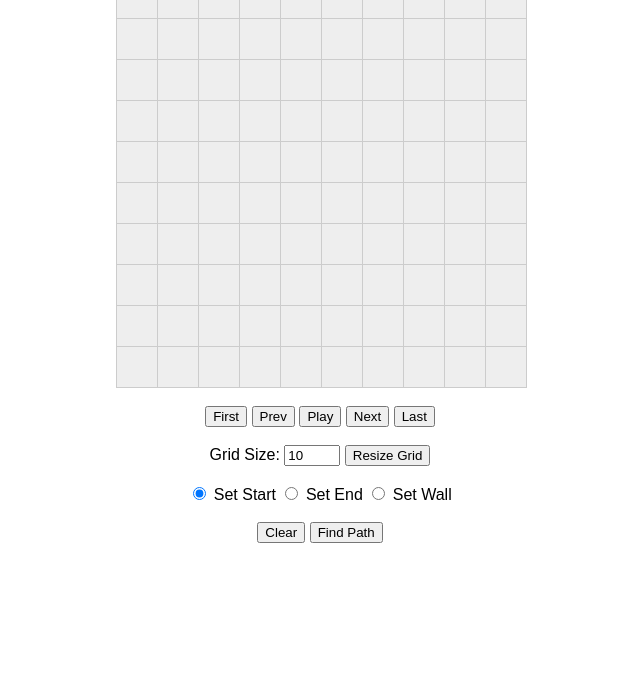
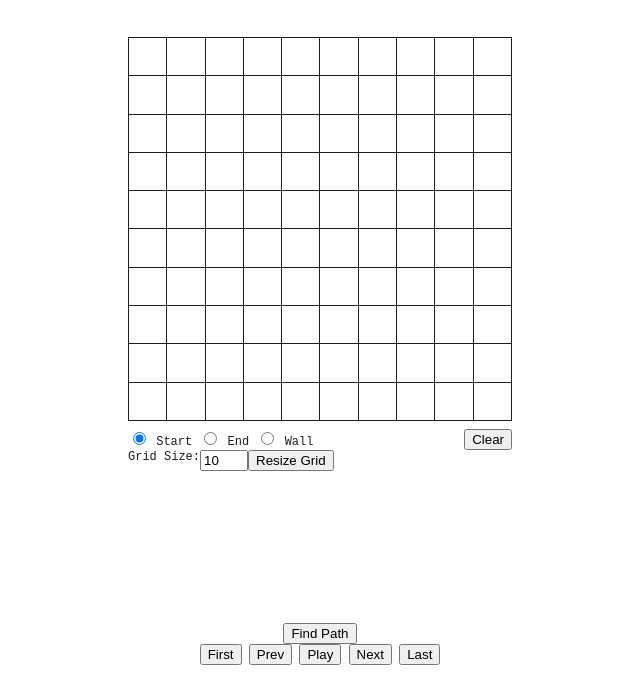
Before and after one commit to liaminaki/dijkstra, a plain HTML site: page index.html in a window 1280 px wide. Shown: the part 103-800 px from the top of the page, without its empty margins (320-960 px from the left). Drawn offline with Linux system fonts and the light colour scheme.

Commit message:
Update html structure and styles

```diff
--- a/index.html
+++ b/index.html
@@ -2,30 +2,42 @@
 <html lang="en">
 <head>
   <meta charset="UTF-8">
-  <title>Pathfinding Visualizer</title>
+  <title>Dijkstra</title>
   <link rel="stylesheet" href="style.css">
 </head>
 <body>
-  <h1>Dijkstra's Pathfinding Visualizer</h1>
-  <div id="grid"></div>
-  <div class="controls">
-    <button id="first">First</button>
-    <button id="prev">Prev</button>
-    <button id="togglePlay">Play</button>
-    <button id="next">Next</button>
-    <button id="last">Last</button>
-    <br><br>
-    <label for="gridSize">Grid Size:</label>
-    <input type="number" id="gridSize" min="2" max="26" value="10">
-    <button id="resizeGrid">Resize Grid</button>
-    <br><br>
-    <label><input type="radio" name="placingMode" id="radioStart" value="start" checked> Set Start</label>
-    <label><input type="radio" name="placingMode" id="radioEnd" value="end"> Set End</label>
-    <label><input type="radio" name="placingMode" id="radioWall" value="wall"> Set Wall</label>
-    <br><br>
-    <button id="clear">Clear</button>
+  <header>
+    <h1>DIJKSTRA</h1>
+    <p>Liam Iñaki Gillamac</p>
+  </header>
+  <main>
+    <div id="grid" aria-label="Dijkstra Grid"></div>
+    <form class="grid-controls" onsubmit="return false;">
+      <div class="grid-controls_row-1">
+        <div class="cell-settings">
+          <label><input type="radio" name="placingMode" id="radioStart" value="start" checked> Start</label>
+          <label><input type="radio" name="placingMode" id="radioEnd" value="end"> End</label>
+          <label><input type="radio" name="placingMode" id="radioWall" value="wall"> Wall</label>
+        </div>
+        <button type="button" id="clear">Clear</button>
+      </div>
+      <div class="grid-controls_row-2">
+        <label for="gridSize">Grid Size:</label>
+        <input type="number" id="gridSize" min="2" max="26" value="10" style="width: 3em;">
+        <button type="button" id="resizeGrid">Resize Grid</button>
+      </div>
+    </form>
+  </main>
+  <footer class="controls">
     <button id="findPath">Find Path</button>
-  </div>
+    <div class="playback-controls">
+      <button id="first" title="Go to first step">First</button>
+      <button id="prev" title="Previous step">Prev</button>
+      <button id="togglePlay" title="Play/Pause">Play</button>
+      <button id="next" title="Next step">Next</button>
+      <button id="last" title="Go to last step">Last</button>
+    </div>
+  </footer>
   <script type="module" src="js/main.js"></script>
 </body>
 </html>
--- a/js/grid.js
+++ b/js/grid.js
@@ -13,8 +13,8 @@ class Grid {
     const container = document.getElementById('grid');
     container.innerHTML = '';
     container.style.display = 'grid';
-    container.style.gridTemplateColumns = `repeat(${this.size}, 40px)`;
-    container.style.gridTemplateRows = `repeat(${this.size}, 40px)`;
+    container.style.gridTemplateColumns = `repeat(${this.size}, calc((var(--body-width) - 1px) / ${this.size} - 1px))`;
+    container.style.gridTemplateRows = `repeat(${this.size}, calc((var(--body-width) - 1px) / ${this.size} - 1px))`;
 
     for (let y = 0; y < this.size; y++) {
       for (let x = 0; x < this.size; x++) {
--- a/style.css
+++ b/style.css
@@ -1,25 +1,72 @@
+:root {
+  --black: #1E1E1E;
+  --start-color: #318945;
+  --end-color: #BA4E4E;
+  --path-color: #ffaa00;
+  --visited-color: lightcyan;
+  --margin: 2rem;
+  --body-width: 24rem;
+}
+
 body {
-  font-family: sans-serif;
+  font-family: monospace, 'Courier New', Courier;
   text-align: center;
+  color: var(--black);
+  font-size: 0.75em;
+  width: var(--body-width);
+  margin: var(--margin) auto;
+  min-height: calc(100svh - 2 * var(--margin));
+  display: flex;
+  flex-direction: column;
 }
+
+main {
+  flex: 1 0 auto;
+  display: flex;
+  flex-direction: column;
+  align-items: center;
+  margin: var(--margin) 0;
+}
+
+h1 {
+  font-size: 3rem;
+  margin: 0;
+}
+
+p {
+  margin: 0;
+}
+
 #grid {
   display: grid;
   gap: 1px;
-  margin: 20px auto;
-  width: fit-content;
+  margin: 0.5rem auto;
+  width: var(--body-width);
+  height: var(--body-width);
 }
+
+.grid-controls {
+  width: 100%;
+}
+
+.grid-controls_row-1 {
+  display: flex;
+  justify-content: space-between;
+}
+
+.grid-controls_row-2 {
+  display: flex;
+  justify-content: flex-start;
+}
+
 .cell {
   aspect-ratio: 1 / 1;
-  width: 40px;
-  height: 40px;
-  background-color: #eee;
-  border: 1px solid #ccc;
+  width: 100%;
+  height: 100%;
+  border: 1px solid var(--black);
 }
-.cell.start { background-color: green; }
-.cell.end { background-color: red; }
-.cell.wall { background-color: black; }
-.cell.visited { background-color: lightblue; }
-.cell.path { background-color: yellow; }
-.controls {
-  margin-top: 10px;
-}
+.cell.start { background-color: var(--start-color); }
+.cell.end { background-color: var(--end-color); }
+.cell.wall { background-color: var(--black); }
+.cell.visited { background-color: var(--visited-color); }
+.cell.path { background-color: var(--path-color); }
```
